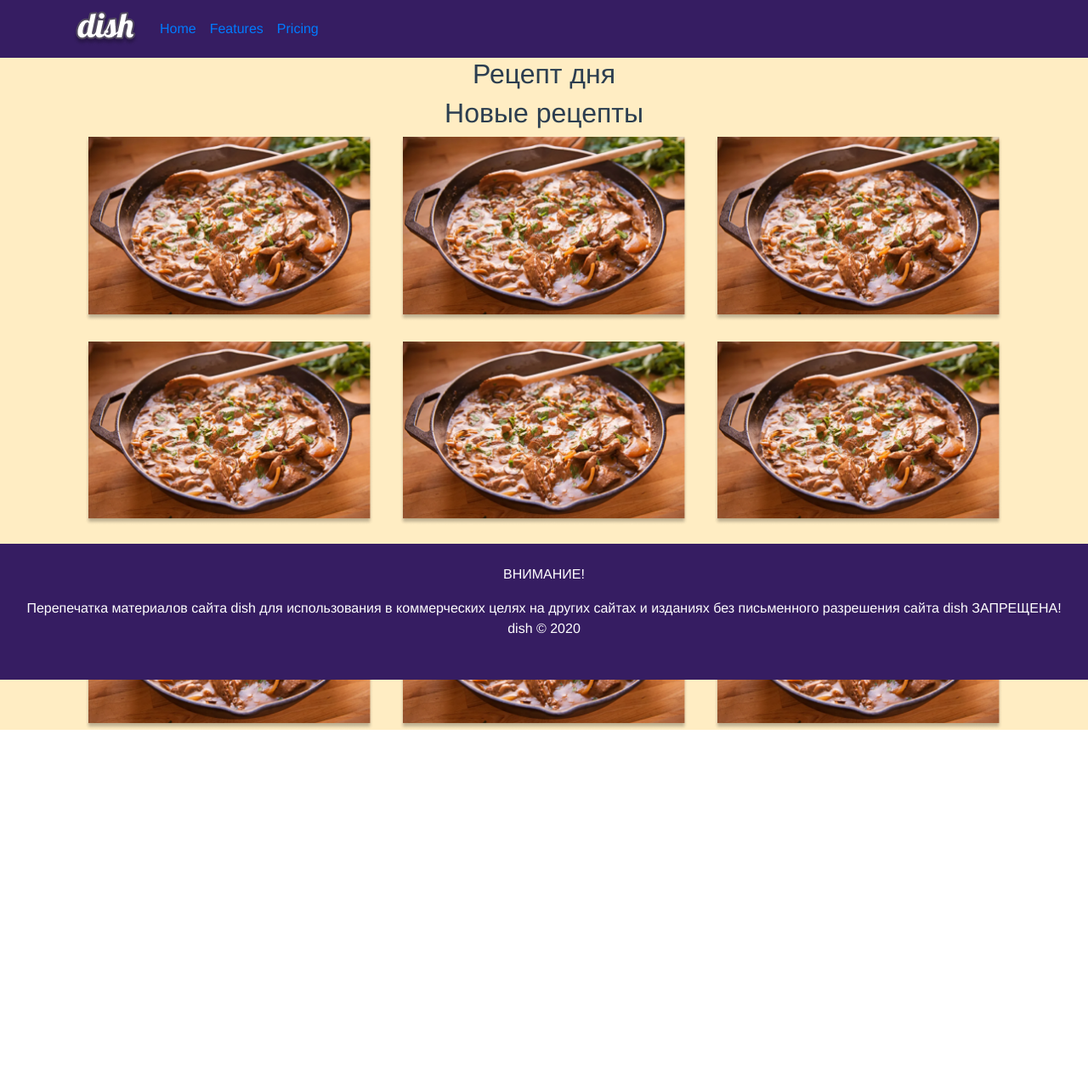
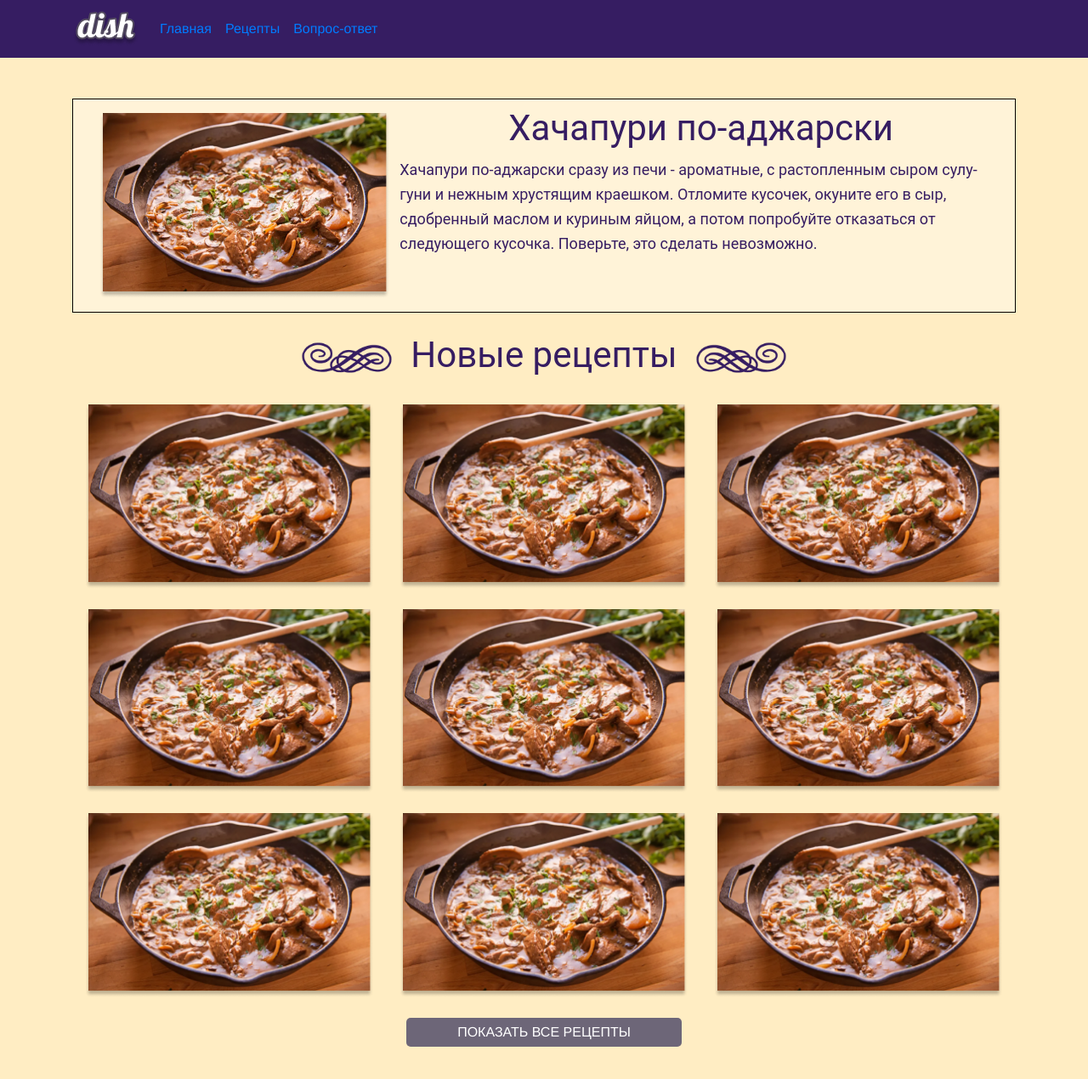
Before and after one commit to shestakovar/Web, a Vue app in the folder dishes-vue/: page / in a window 1280 px wide. Shown: the top 1270 px of the page at 85% size. Before the commit the page ends 859 px from the top, so only its background shows below. Built offline with nearby package versions, Linux system fonts and the light colour scheme.

Commit message:
Add homepage

```diff
--- a/dishes-vue/src/App.vue
+++ b/dishes-vue/src/App.vue
@@ -5,16 +5,16 @@
     <div class="container">
       <router-view/>
     </div>
-    <Footer/>
+    <!-- <Footer/> -->
   </div>
 </template>
 
 <script>
 import Navbar from '@/components/Navbar'
-import Footer from '@/components/Footer'
+// import Footer from '@/components/Footer'
 
 export default {
-  components: {Navbar, Footer},
+  components: {Navbar},
 }
 </script>
 
--- a/dishes-vue/src/components/Navbar.vue
+++ b/dishes-vue/src/components/Navbar.vue
@@ -8,9 +8,9 @@
         </button>
         <div class="collapse navbar-collapse" id="navbarNavAltMarkup">
             <div class="navbar-nav">
-            <router-link to="/" class="nav-item nav-link" href="#">Home <span class="sr-only">(current)</span></router-link>
-            <a class="nav-item nav-link" href="#">Features</a>
-            <a class="nav-item nav-link" href="#">Pricing</a>
+            <router-link to="/" class="nav-item nav-link">Главная<span class="sr-only">(current)</span></router-link>
+            <a class="nav-item nav-link">Рецепты</a>
+            <a class="nav-item nav-link">Вопрос-ответ</a>
             </div>
         </div>
     </div>
--- a/dishes-vue/src/router/index.js
+++ b/dishes-vue/src/router/index.js
@@ -16,6 +16,11 @@ const routes = [
     path: '/registration',
     name: 'Reg',
     component: () => import('../views/Reg.vue')
+  },
+  {
+    path: '/dishes',
+    name: 'Dishes',
+    component: () => import('../views/Dishes.vue')
   }
 ]
 
--- /dev/null
+++ b/dishes-vue/src/views/Dishes.vue
@@ -0,0 +1,13 @@
+<template>
+  <div>hi</div>
+</template>
+
+<script>
+export default {
+
+}
+</script>
+
+<style>
+
+</style>
--- a/dishes-vue/src/views/Home.vue
+++ b/dishes-vue/src/views/Home.vue
@@ -1,10 +1,24 @@
 <template>
-<div class="reciept_day">
-  <h2>Рецепт дня</h2>
-</div>
-<div class="reciepts_new">
-  <h2>Новые рецепты</h2>
-  <div class="container">
+<div class="mt-5 recipes_new">
+      <div class="mb-3 container" style="border: 1px solid black">
+        <div class="row" style="background-color: #FFF3D8;">
+          <div class="col-4">
+            <img class="p-3" src="@/assets/dish1.png" alt="">
+          </div>
+          <div class="recipes_new_title col-8">
+            Хачапури по-аджарски
+            <p class="card-text">
+              Хачапури по-аджарски сразу из печи - ароматные, с растопленным сыром сулу- гуни и нежным хрустящим краешком. Отломите кусочек, окуните его в сыр, сдобренный маслом и куриным яйцом, а потом попробуйте отказаться от следующего кусочка. Поверьте, это сделать невозможно.
+            </p>
+          </div>
+        </div>
+      </div>
+  <div class="recipes_new_title">
+    <span><img style="transform: scale(0.7,0.7)" src="@/assets/decor_1.png" alt=""></span>
+    <span>Новые рецепты</span>
+    <span><img style="transform: scale(-0.7,0.7)" src="@/assets/decor_1.png" alt=""></span>
+  </div>
+  <div class="container mt-4">
     <div class="row">
       <img class="col-4" src="@/assets/dish1.png" alt="">
       <img class="col-4" src="@/assets/dish1.png" alt="">
@@ -20,6 +34,7 @@
       <img class="col-4" src="@/assets/dish1.png" alt="">
       <img class="col-4" src="@/assets/dish1.png" alt="">
     </div>
+    <router-link to='/dishes'><button class="mb-5 mt-4 all_dishes">Показать все рецепты</button></router-link>
   </div>
 </div>
 </template>
@@ -31,3 +46,36 @@ export default {
   }
 }
 </script>
+
+<style>
+  button {
+    height: 34px;
+    width: 30%;
+    border: 0px;
+  }
+  button.all_dishes {
+    border-radius: 5px;
+    background-color: #6D6678;
+    color: #ffffff;
+    text-transform: uppercase;
+  }
+  @import url('https://fonts.googleapis.com/css2?family=Roboto&display=swap');
+  .recipes_new_title {
+    font-family: Roboto;
+    font-size: 42px;
+    font-weight: 400;
+    line-height: 68px;
+    letter-spacing: 0px;
+    text-align: center;
+    color: #361D62;
+  }
+  .card-text {
+    font-family: Roboto;
+    font-size: 18px;
+    font-style: normal;
+    font-weight: 400;
+    line-height: 29px;
+    letter-spacing: 0em;
+    text-align: left;
+  }
+</style>
```
Also changed, not shown: dishes-vue/src/assets/decor_1.png (added).
